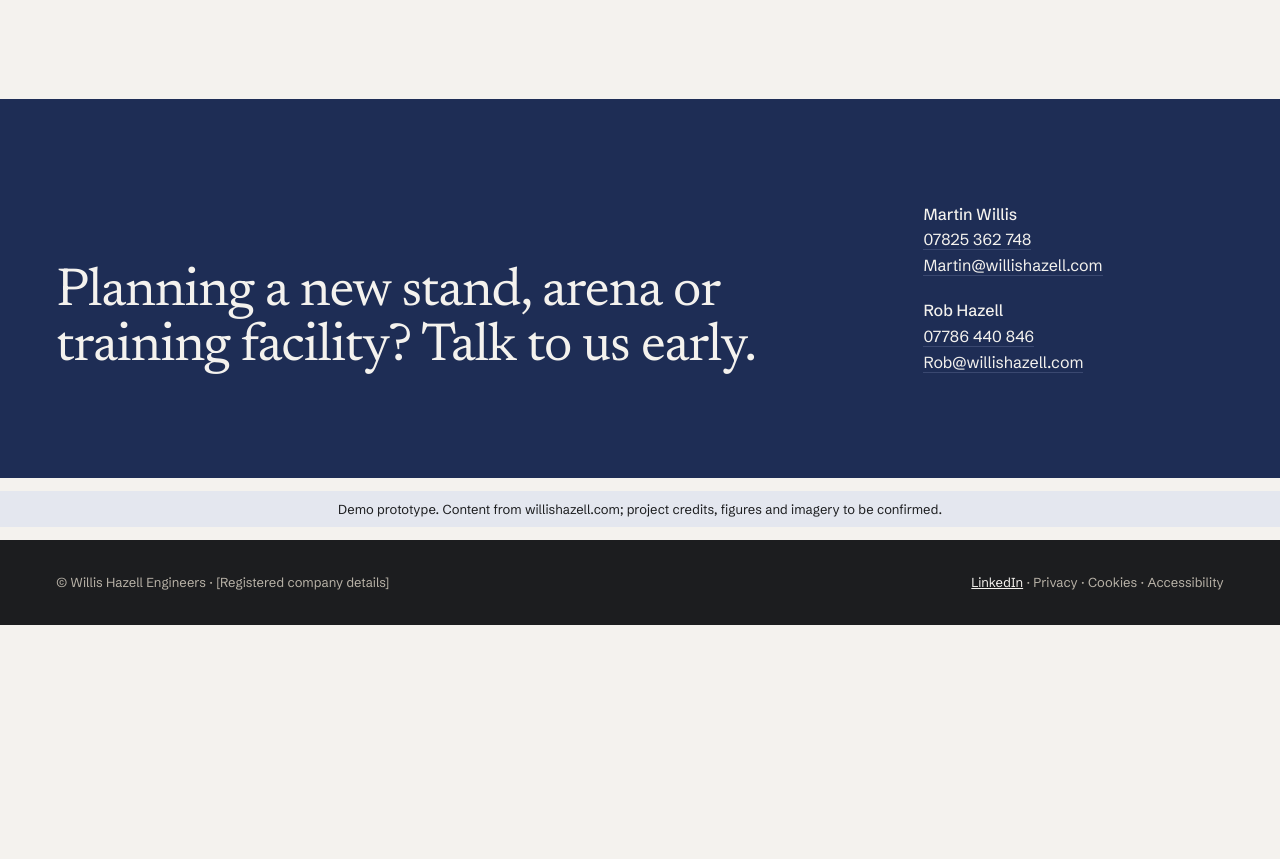
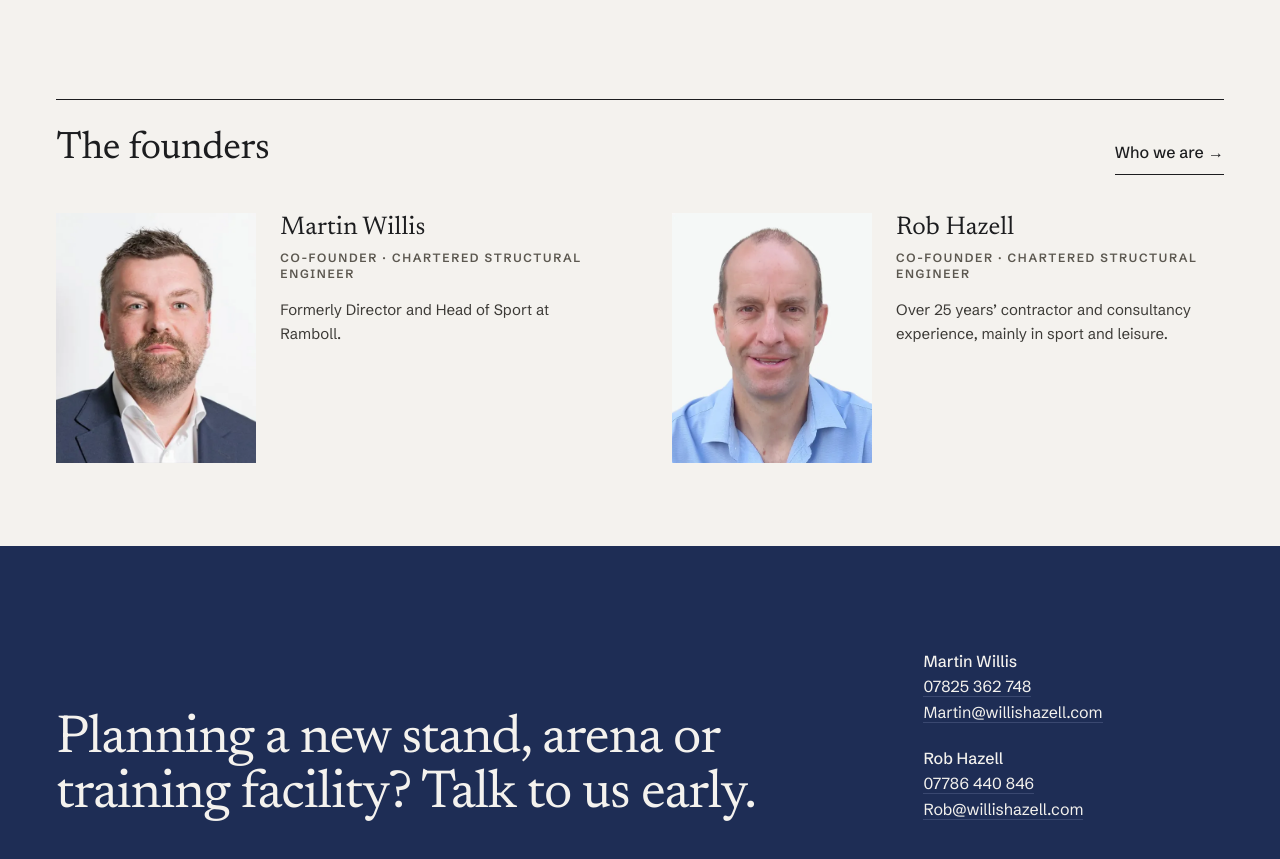
Before and after one commit to TomJRushton/WHDemoSite, a plain HTML site: page index.html in a window 1280 px wide. Shown: the part 5643-6502 px from the top of the page. Before the commit the page ends 6268 px from the top, so only its background shows below. Drawn offline with Linux system fonts and the light colour scheme.

Commit message:
feat(qa): REQ-001a founders highlight on homepage

```diff
--- a/index.html
+++ b/index.html
@@ -184,6 +184,29 @@
     </div>
   </section>
 
+  <!-- Team highlight (REQ-001 proposal) -->
+  <section class="sec-compact wrap" aria-labelledby="team-home-h" style="padding-top:0">
+    <div class="sec-head rule-top"><h2 class="heading-section" id="team-home-h">The founders</h2><a class="tl" href="about.html">Who we are →</a></div>
+    <div class="founders">
+      <article class="founder">
+        <div class="frame"><img src="assets/img/martin-willis-548.webp" alt="Martin Willis" loading="lazy"></div>
+        <div>
+          <h3 class="title-project">Martin Willis</h3>
+          <p class="label" style="margin:6px 0 16px">Co-founder · Chartered Structural Engineer</p>
+          <p class="body-small">Formerly Director and Head of Sport at Ramboll.</p>
+        </div>
+      </article>
+      <article class="founder">
+        <div class="frame"><img src="assets/img/rob-hazell-527.webp" alt="Rob Hazell" loading="lazy"></div>
+        <div>
+          <h3 class="title-project">Rob Hazell</h3>
+          <p class="label" style="margin:6px 0 16px">Co-founder · Chartered Structural Engineer</p>
+          <p class="body-small">Over 25 years’ contractor and consultancy experience, mainly in sport and leisure.</p>
+        </div>
+      </article>
+    </div>
+  </section>
+
   <!-- Contact -->
   <section id="contact" class="on-dark sec" aria-labelledby="contact-h">
     <div class="wrap contact-band">
```
